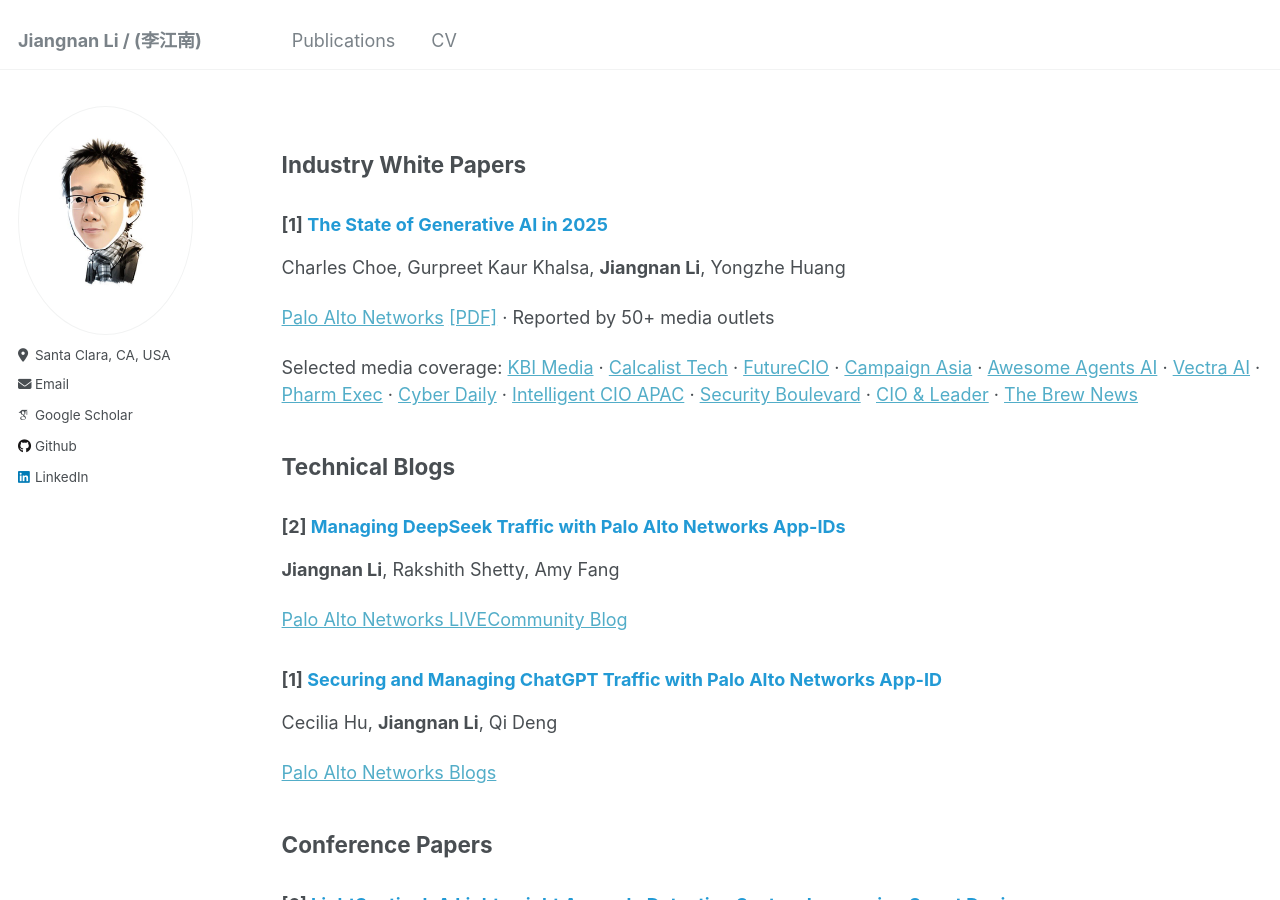
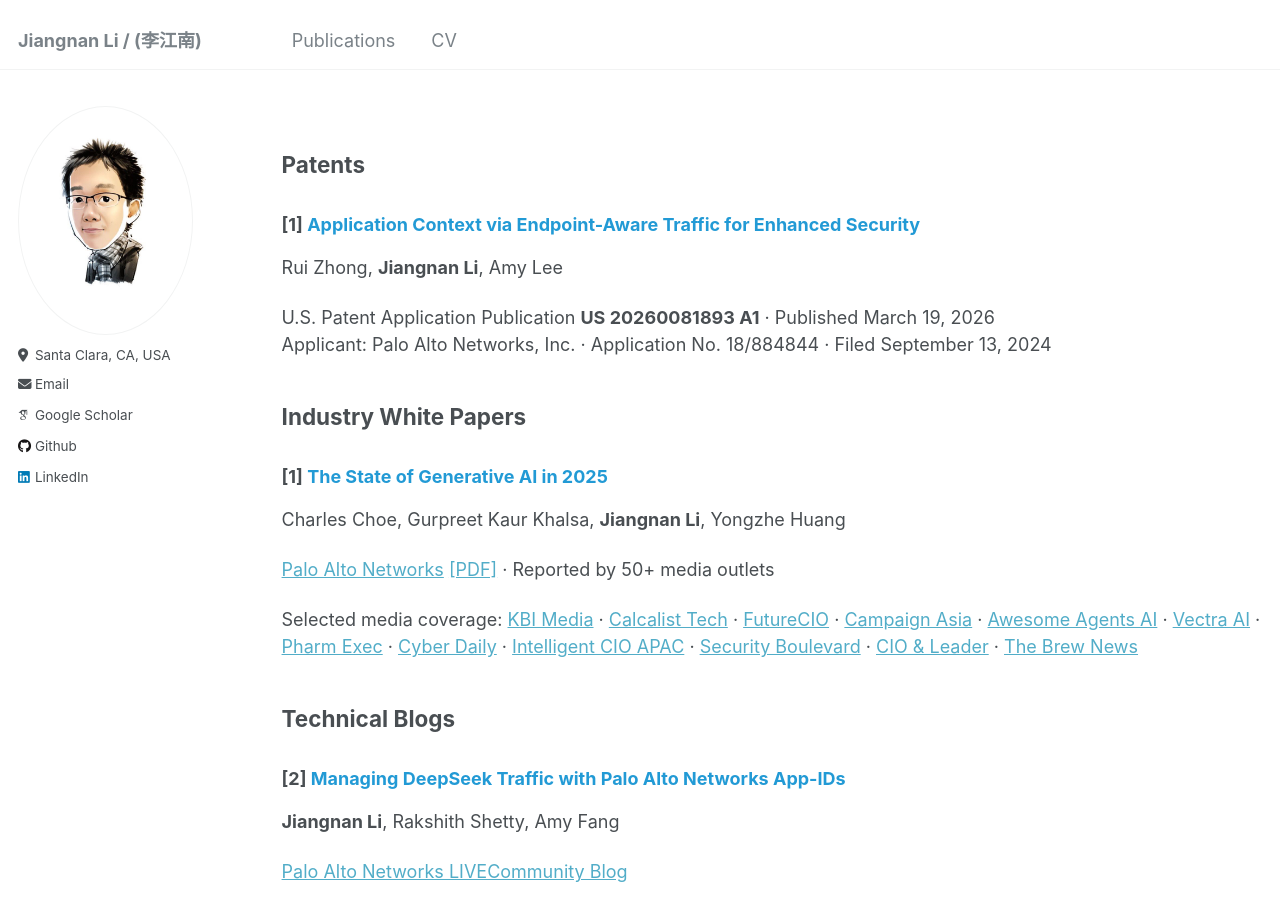
Before and after one commit to jiangnan3/jiangnan3.github.io, a Jekyll site: the page built from _pages/publications.md, in a window 1280 px wide and 900 px high. Built offline with Jekyll 4.4.1, drawn with Linux system fonts in a browser that asks for light colours; some web fonts are replaced.

Commit message:
add patent contextual appid

```diff
--- a/_pages/publications.md
+++ b/_pages/publications.md
@@ -4,6 +4,15 @@ title: ""
 permalink: /publications/
 author_profile: true
 ---
+
+
+## Patents
+
+### [1] <span style="color:#229ad5">Application Context via Endpoint-Aware Traffic for Enhanced Security</span>
+Rui Zhong, <b>Jiangnan Li</b>, Amy Lee
+
+U.S. Patent Application Publication **US 20260081893 A1** · Published March 19, 2026<br>
+Applicant: Palo Alto Networks, Inc. · Application No. 18/884844 · Filed September 13, 2024
 
 
 ## Industry White Papers
```
Also changed, not shown: _pages/about.md (+1 -0 lines).
